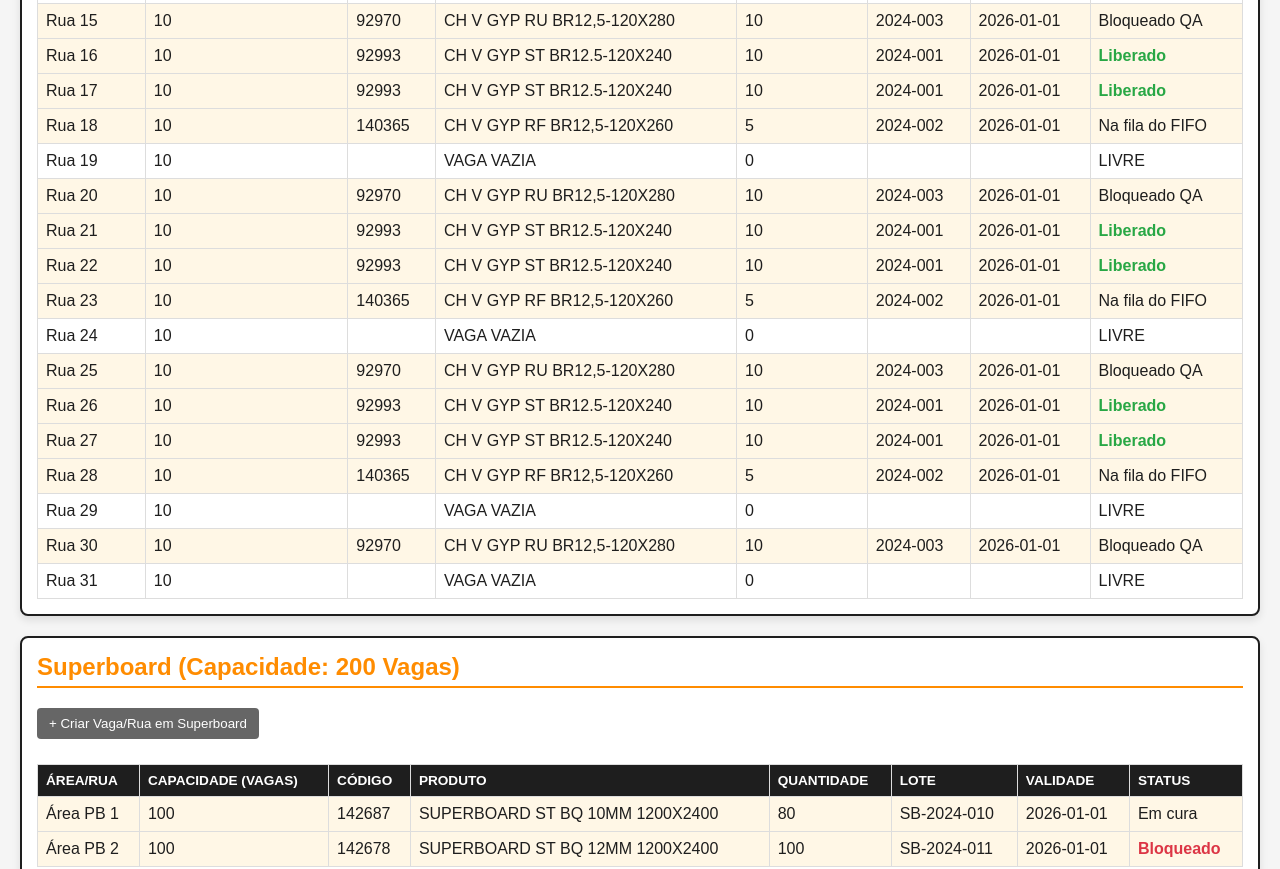
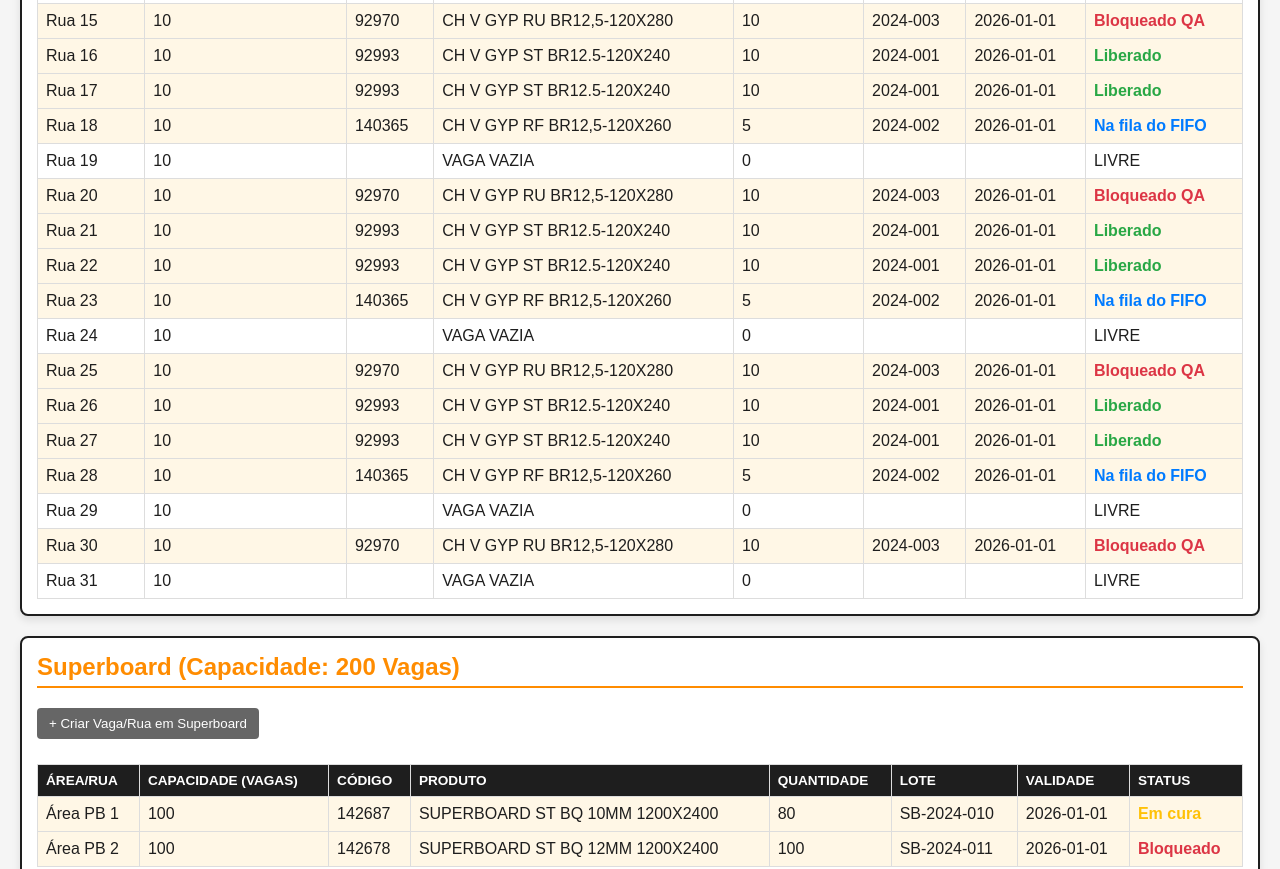
Before and after one commit to Logscrj/layoutetex, a plain HTML site: page index.html in a window 1280 px wide. Shown: the part 1382-2251 px from the top of the page. Drawn offline with Linux system fonts and the light colour scheme.

Commit message:
Update index.html

```diff
--- a/index.html
+++ b/index.html
@@ -120,6 +120,7 @@
             font-weight: bold;
             text-transform: uppercase;
             font-size: 0.85em;
+            white-space: nowrap; /* Evita quebra de linha no cabeçalho */
         }
 
         /* Linha da Vaga */
@@ -137,9 +138,9 @@
         }
 
         .status-liberado { color: #28a745; font-weight: bold; }
-        .status-fifo { color: #007bff; font-weight: bold; }
-        .status-bloqueado, .status-qa { color: #dc3545; font-weight: bold; }
-        .status-cura { color: #ffc107; font-weight: bold; }
+        .status-na-fila-do-fifo { color: #007bff; font-weight: bold; }
+        .status-bloqueado, .status-bloqueado-qa { color: #dc3545; font-weight: bold; }
+        .status-em-cura { color: #ffc107; font-weight: bold; }
 
         /* --- Modal de Edição/Visualização --- */
         .modal {
@@ -630,7 +631,7 @@
 
                     let statusClass = '';
                     if (itemPrincipal.status) {
-                        statusClass = 'status-' + itemPrincipal.status.toLowerCase().replace(/\s/g, '-');
+                        statusClass = 'status-' + itemPrincipal.status.toLowerCase().replace(/\s/g, '-').replace(' ', '-');
                     }
 
                     const tr = document.createElement('tr');
@@ -880,7 +881,7 @@
             }
 
             itemDiv.querySelector('.item-nome-material').value = nome;
-            itemDiv.querySelector('h4').textContent = `Item ${index + 1}: ${nome.split(' ')[0]}...`; // Atualiza o título resumido
+            itemDiv.querySelector('h4').textContent = `Item ${index + 1}: ${nome}`; // Atualiza o título completo
         }
 
         function removerItem(index) {
@@ -894,7 +895,7 @@
             container.querySelectorAll('.item-form').forEach((itemForm, newIndex) => {
                  itemForm.id = `item-form-${newIndex}`;
                  // Atualizar o título do h4 e o onclick do botão de remover
-                 itemForm.querySelector('h4').textContent = `Item ${newIndex + 1}: ${itemForm.querySelector('.item-nome-material').value.split(' ')[0]}...`;
+                 itemForm.querySelector('h4').textContent = `Item ${newIndex + 1}: ${itemForm.querySelector('.item-nome-material').value}`;
                  itemForm.querySelector('button[onclick]').setAttribute('onclick', `removerItem(${newIndex})`);
                  itemForm.querySelector('.item-codigo').setAttribute('onchange', `atualizarNomeMaterial(this, ${newIndex})`);
             });
```
